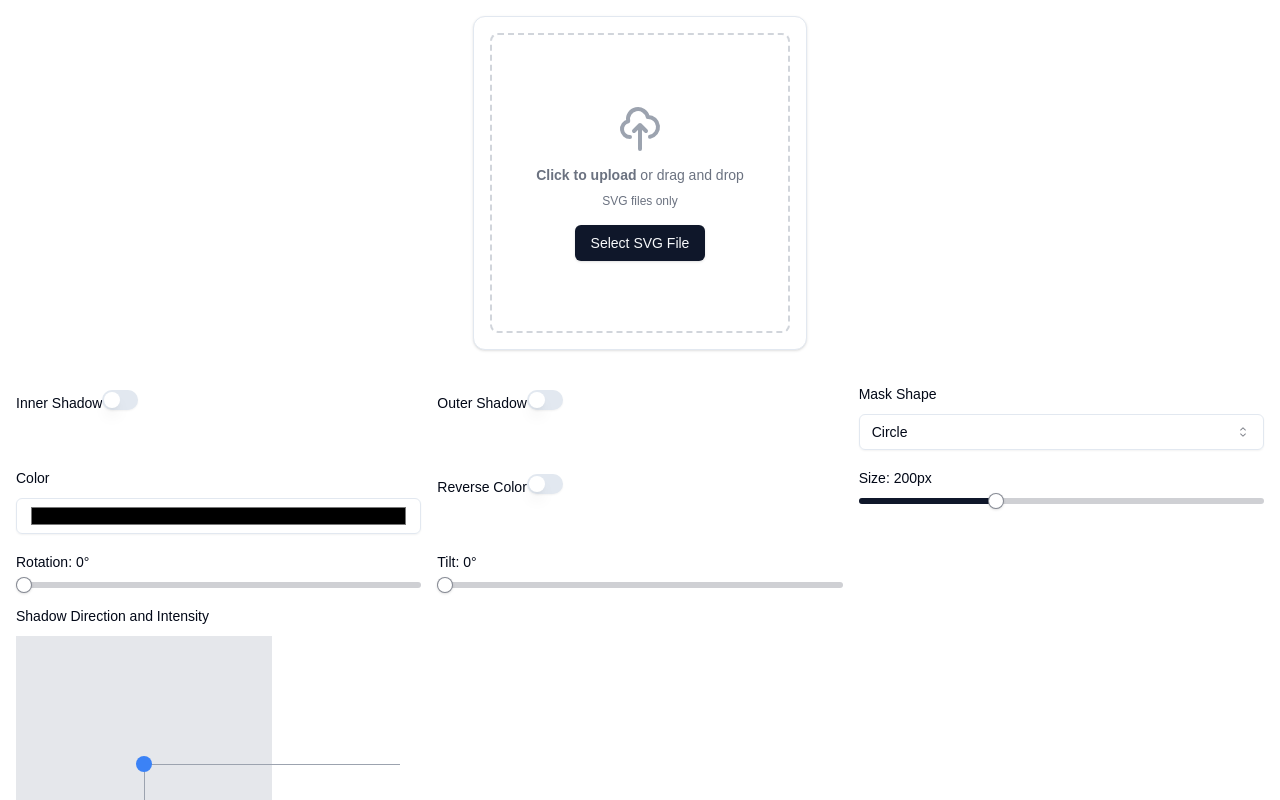
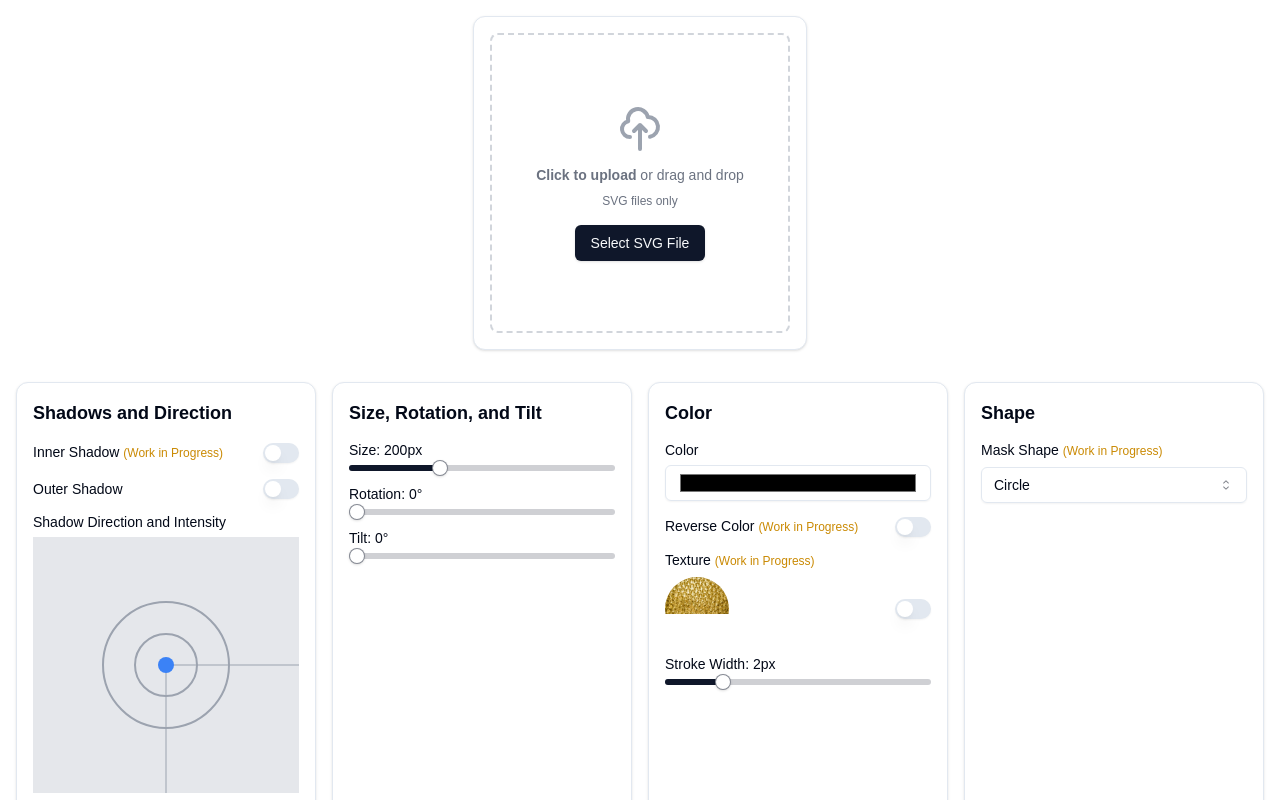
Before and after one commit to mehulcse/svg-poc, a Next.js app: page / in a window 1280 px wide. Shown: the top 800 px of the page. Built offline with nearby package versions, Linux system fonts and the light colour scheme.

Commit message:
Enhancements

```diff
--- a/app/page.tsx
+++ b/app/page.tsx
@@ -1,6 +1,6 @@
 "use client";
 
-import { useState, useEffect, useRef } from "react";
+import { useState, useRef, useEffect } from "react";
 import { Select, SelectContent, SelectItem, SelectTrigger, SelectValue } from "@/components/ui/select";
 import { Slider } from "@/components/ui/slider";
 import { Switch } from "@/components/ui/switch";
@@ -9,6 +9,7 @@ import { Input } from "@/components/ui/input";
 import { Card, CardContent } from "@/components/ui/card";
 import { Button } from "@/components/ui/button";
 import { toPng } from 'html-to-image';
+import Image from 'next/image';
 
 const shapes = ["Circle", "Rectangle", "Oval", "Hexagon"];
 
@@ -28,7 +29,17 @@ export default function Home() {
   const fileInputRef = useRef<HTMLInputElement>(null);
   const [isDragging, setIsDragging] = useState(false);
   const dropZoneRef = useRef<HTMLDivElement>(null);
-  const svgRef = useRef<SVGSVGElement>(null);
+  const svgRef = useRef<HTMLDivElement>(null);
+  const [useTexture, setUseTexture] = useState(false);
+  const [strokeWidth, setStrokeWidth] = useState(2);
+  const [innerShadowColor, setInnerShadowColor] = useState("#000000");
+  const [outerShadowColor, setOuterShadowColor] = useState("#000000");
+
+  useEffect(() => {
+    if (svgContent) {
+      updateSvgColor(color);
+    }
+  }, [svgContent, color, size, rotation, tilt, strokeWidth]);
 
   const handleFileUpload = (file: File) => {
     if (file && file.type === "image/svg+xml") {
@@ -43,23 +54,20 @@ export default function Home() {
     }
   };
 
-  const triggerFileInput = () => {
-    fileInputRef.current?.click();
-  };
-
   const getSvgStyle = () => {
     return {
       width: `${size}px`,
       height: `${size}px`,
       transform: `rotate(${rotation}deg) perspective(500px) rotateX(${tilt}deg)`,
-      filter: `${getOuterShadowStyle()} ${reverseColor ? 'invert(1)' : ''} ${reverseColor ? '' : `brightness(0) saturate(100%) ${color !== '#000000' ? `invert(1) sepia(100%) saturate(10000%) hue-rotate(${getHueRotate(color)}deg)` : ''}`}`,
+      filter: `${getOuterShadowStyle()} ${reverseColor && !useTexture ? 'invert(1)' : ''} ${!useTexture && reverseColor ? '' : `brightness(0) saturate(100%) ${color !== '#000000' ? `invert(1) sepia(100%) saturate(10000%) hue-rotate(${getHueRotate(color)}deg)` : ''}`}`,
+      opacity: useTexture ? 0.1 : 1, // Make icon more transparent when texture is used
     };
   };
 
   const getOuterShadowStyle = () => {
     if (!outerShadow) return '';
 
-    const shadowColor = "rgba(0,0,0,0.9)";
+    const shadowColor = outerShadowColor + "E6"; // Add alpha channel for 90% opacity
     const blurRadius = Math.sqrt(shadowX * shadowX + shadowY * shadowY);
     return `drop-shadow(${shadowX}px ${shadowY}px ${blurRadius}px ${shadowColor})`;
   };
@@ -67,18 +75,18 @@ export default function Home() {
   const getInnerShadowFilter = () => {
     if (!innerShadow) return '';
 
-    const shadowColor = "rgba(0,0,0,0.7)";
+    const shadowColor = innerShadowColor + "B3"; // Add alpha channel for 70% opacity
     const lightColor = "rgba(255,255,255,0.7)";
     const offset = Math.max(1, Math.sqrt(shadowX * shadowX + shadowY * shadowY) / 5);
     return `
       <filter id="innerShadow" x="-50%" y="-50%" width="200%" height="200%">
         <feGaussianBlur in="SourceAlpha" stdDeviation="${offset / 2}" result="blur"/>
-        <feOffset dx="${-shadowX / 5}" dy="${-shadowY / 5}" in="blur" result="offsetBlur"/>
+        <feOffset dx="${shadowX / 5}" dy="${shadowY / 5}" in="blur" result="offsetBlur"/>
         <feFlood flood-color="${shadowColor}" result="shadowColor"/>
         <feComposite in="shadowColor" in2="offsetBlur" operator="in" result="shadowInner"/>
 
         <feGaussianBlur in="SourceAlpha" stdDeviation="${offset / 2}" result="blur2"/>
-        <feOffset dx="${shadowX / 5}" dy="${shadowY / 5}" in="blur2" result="offsetBlur2"/>
+        <feOffset dx="${-shadowX / 5}" dy="${-shadowY / 5}" in="blur2" result="offsetBlur2"/>
         <feFlood flood-color="${lightColor}" result="lightColor"/>
         <feComposite in="lightColor" in2="offsetBlur2" operator="in" result="lightInner"/>
 
@@ -91,8 +99,28 @@ export default function Home() {
     `;
   };
 
+  const getDepthEffect = () => {
+    return `
+      <filter id="depthEffect">
+        <feMorphology operator="dilate" radius="2" in="SourceAlpha" result="thicken" />
+        <feGaussianBlur in="thicken" stdDeviation="3" result="blurred" />
+        <feFlood flood-color="rgba(0,0,0,0.3)" result="glowColor" />
+        <feComposite in="glowColor" in2="blurred" operator="in" result="softGlow" />
+        <feMerge>
+          <feMergeNode in="softGlow"/>
+          <feMergeNode in="SourceGraphic"/>
+        </feMerge>
+      </filter>
+    `;
+  };
+
   const containerStyle = {
-    display: 'inline-block', // This will make the container shrink to fit the SVG
+    width: '250px',  // Set a fixed width
+    height: '250px', // Set a fixed height
+    display: 'flex',
+    justifyContent: 'center',
+    alignItems: 'center',
+    overflow: 'hidden', // Hide overflow if SVG becomes larger than container
   };
 
   const maskStyle = {
@@ -154,23 +182,54 @@ export default function Home() {
     }
   };
 
+  const getTextureStyle = () => {
+    return {
+      backgroundImage: `url('/images/texture.png')`,
+      backgroundSize: 'cover',
+      backgroundPosition: 'center',
+      width: '100%',
+      height: '100%',
+      position: 'absolute' as const,
+      top: 0,
+      left: 0,
+      opacity: useTexture ? 1 : 0,
+      transition: 'opacity 0.3s ease',
+    };
+  };
+
+  const updateSvgColor = (newColor: string) => {
+    if (svgRef.current) {
+      const svgElement = svgRef.current.querySelector('svg');
+      if (svgElement) {
+        const paths = svgElement.querySelectorAll('path');
+        paths.forEach(path => {
+          path.setAttribute('stroke', newColor);
+        });
+      }
+    }
+  };
+
   return (
     <div className="container mx-auto p-4">
       <div className="flex flex-col items-center mb-8">
         <Card className="w-fit">
           <CardContent className="p-4">
             {svgContent ? (
-              <div style={{ ...containerStyle, ...maskStyle }}>
-                <svg width={size} height={size} ref={svgRef}>
-                  <defs dangerouslySetInnerHTML={{ __html: getInnerShadowFilter() }} />
-                  <g filter={innerShadow ? "url(#innerShadow)" : ""}>
+              <div style={containerStyle}>
+                <div ref={svgRef as React.RefObject<HTMLDivElement>} style={{ ...maskStyle, position: 'relative' }}>
+                  <div style={getTextureStyle()}></div>
+                  <svg width={size} height={size}>
+                    <defs dangerouslySetInnerHTML={{ __html: getInnerShadowFilter() + getDepthEffect() }} />
+                    <g filter={`${innerShadow ? "url(#innerShadow)" : ""} ${useTexture ? "url(#depthEffect)" : ""}`}>
                       <foreignObject width="100%" height="100%">
                         <div dangerouslySetInnerHTML={{
                           __html: svgContent.replace(/<svg/, `<svg style="${Object.entries(getSvgStyle()).map(([key, value]) => `${key}:${value}`).join(';')}"`)
+                            .replace(/<path/g, `<path stroke="${color}" stroke-width="${strokeWidth}"`)
                         }} />
                       </foreignObject>
                     </g>
                   </svg>
+                </div>
               </div>
             ) : (
               <div
@@ -211,19 +270,162 @@ export default function Home() {
         )}
       </div>
 
-      <div className="grid grid-cols-1 md:grid-cols-2 lg:grid-cols-3 gap-4">
-        <div className="space-y-2">
-          <Label>Inner Shadow</Label>
+      <div className="grid grid-cols-1 md:grid-cols-2 lg:grid-cols-4 gap-4">
+        {/* Section 1: Shadows and Direction */}
+        <Card>
+          <CardContent className="p-4">
+            <h3 className="text-lg font-semibold mb-4">Shadows and Direction</h3>
+            <div className="space-y-4">
+              <div className="flex items-center justify-between">
+                <Label>Inner Shadow <span className="text-xs text-yellow-600">(Work in Progress)</span></Label>
                 <Switch checked={innerShadow} onCheckedChange={setInnerShadow} />
               </div>
-
-        <div className="space-y-2">
+              {innerShadow && (
+                <div>
+                  <Label className="mb-2 block">Inner Shadow Color</Label>
+                  <Input
+                    type="color"
+                    value={innerShadowColor}
+                    onChange={(e) => setInnerShadowColor(e.target.value)}
+                  />
+                </div>
+              )}
+              <div className="flex items-center justify-between">
                 <Label>Outer Shadow</Label>
                 <Switch checked={outerShadow} onCheckedChange={setOuterShadow} />
               </div>
+              {outerShadow && (
+                <div>
+                  <Label className="mb-2 block">Outer Shadow Color</Label>
+                  <Input
+                    type="color"
+                    value={outerShadowColor}
+                    onChange={(e) => setOuterShadowColor(e.target.value)}
+                  />
+                </div>
+              )}
+              <div>
+                <Label className="mb-2 block">Shadow Direction and Intensity</Label>
+                <div
+                  ref={quadrantRef}
+                  className="w-full h-64 bg-gray-200 relative cursor-pointer overflow-hidden"
+                  onClick={handleQuadrantClick}
+                >
+                  <div className="absolute top-0 left-0 w-full h-full">
+                    <div className="absolute top-1/2 left-1/2 w-px h-full bg-gray-400 transform -translate-x-1/2"></div>
+                    <div className="absolute top-1/2 left-1/2 w-full h-px bg-gray-400 transform -translate-y-1/2"></div>
+                    <div className="absolute top-1/2 left-1/2 w-32 h-32 border-2 border-gray-400 rounded-full transform -translate-x-1/2 -translate-y-1/2"></div>
+                    <div className="absolute top-1/2 left-1/2 w-16 h-16 border-2 border-gray-400 rounded-full transform -translate-x-1/2 -translate-y-1/2"></div>
+                    <div
+                      className="absolute w-4 h-4 bg-blue-500 rounded-full transform -translate-x-1/2 -translate-y-1/2"
+                      style={{
+                        left: `calc(50% + ${shadowX}px)`,
+                        top: `calc(50% + ${shadowY}px)`,
+                      }}
+                    ></div>
+                  </div>
+                </div>
+                <div className="mt-2 text-sm text-gray-600">X: {shadowX}px, Y: {shadowY}px</div>
+              </div>
+            </div>
+          </CardContent>
+        </Card>
 
-        <div className="space-y-2">
-          <Label>Mask Shape</Label>
+        {/* Section 2: Size, Rotation, and Tilt */}
+        <Card>
+          <CardContent className="p-4">
+            <h3 className="text-lg font-semibold mb-4">Size, Rotation, and Tilt</h3>
+            <div className="space-y-4">
+              <div>
+                <Label className="mb-2 block">Size: {size}px</Label>
+                <Slider
+                  min={100}
+                  max={400}
+                  step={1}
+                  value={[size]}
+                  onValueChange={(value) => setSize(value[0])}
+                />
+              </div>
+              <div>
+                <Label className="mb-2 block">Rotation: {rotation}°</Label>
+                <Slider
+                  min={0}
+                  max={360}
+                  step={1}
+                  value={[rotation]}
+                  onValueChange={(value) => setRotation(value[0])}
+                />
+              </div>
+              <div>
+                <Label className="mb-2 block">Tilt: {tilt}°</Label>
+                <Slider
+                  min={0}
+                  max={90}
+                  step={1}
+                  value={[tilt]}
+                  onValueChange={(value) => setTilt(value[0])}
+                />
+              </div>
+            </div>
+          </CardContent>
+        </Card>
+
+        {/* Section 3: Color */}
+        <Card>
+          <CardContent className="p-4">
+            <h3 className="text-lg font-semibold mb-4">Color</h3>
+            <div className="space-y-4">
+              <div>
+                <Label className="mb-2 block">Color</Label>
+                <Input
+                  type="color"
+                  value={color}
+                  onChange={(e) => {
+                    setColor(e.target.value);
+                    updateSvgColor(e.target.value);
+                  }}
+                />
+              </div>
+              <div className="flex items-center justify-between">
+                <Label>Reverse Color <span className="text-xs text-yellow-600">(Work in Progress)</span></Label>
+                <Switch checked={reverseColor} onCheckedChange={setReverseColor} />
+              </div>
+              <div>
+                <Label className="mb-2 block">Texture <span className="text-xs text-yellow-600">(Work in Progress)</span></Label>
+                <div className="flex items-center justify-between">
+                  <div className="w-16 h-16 rounded-full overflow-hidden">
+                    <Image
+                      src="/images/texture.png"
+                      alt="Texture"
+                      width={64}
+                      height={64}
+                      objectFit="cover"
+                    />
+                  </div>
+                  <Switch checked={useTexture} onCheckedChange={setUseTexture} />
+                </div>
+              </div>
+              <div>
+                <Label className="mb-2 block">Stroke Width: {strokeWidth}px</Label>
+                <Slider
+                  min={0}
+                  max={10}
+                  step={0.5}
+                  value={[strokeWidth]}
+                  onValueChange={(value) => setStrokeWidth(value[0])}
+                />
+              </div>
+            </div>
+          </CardContent>
+        </Card>
+
+        {/* Section 4: Shape */}
+        <Card>
+          <CardContent className="p-4">
+            <h3 className="text-lg font-semibold mb-4">Shape</h3>
+            <div className="space-y-4">
+              <div>
+                <Label className="mb-2 block">Mask Shape <span className="text-xs text-yellow-600">(Work in Progress)</span></Label>
                 <Select value={selectedShape} onValueChange={setSelectedShape}>
                   <SelectTrigger>
                     <SelectValue placeholder="Select shape" />
@@ -237,70 +439,9 @@ export default function Home() {
                   </SelectContent>
                 </Select>
               </div>
-
-        <div className="space-y-2">
-          <Label>Color</Label>
-          <Input type="color" value={color} onChange={(e) => setColor(e.target.value)} />
             </div>
-
-        <div className="space-y-2">
-          <Label>Reverse Color</Label>
-          <Switch checked={reverseColor} onCheckedChange={setReverseColor} />
-        </div>
-
-        <div className="space-y-2">
-          <Label>Size: {size}px</Label>
-          <Slider
-            min={100}
-            max={400}
-            step={1}
-            value={[size]}
-            onValueChange={(value) => setSize(value[0])}
-          />
-        </div>
-
-        <div className="space-y-2">
-          <Label>Rotation: {rotation}°</Label>
-          <Slider
-            min={0}
-            max={360}
-            step={1}
-            value={[rotation]}
-            onValueChange={(value) => setRotation(value[0])}
-          />
-        </div>
-
-        <div className="space-y-2">
-          <Label>Tilt: {tilt}°</Label>
-          <Slider
-            min={0}
-            max={90}
-            step={1}
-            value={[tilt]}
-            onValueChange={(value) => setTilt(value[0])}
-          />
-        </div>
-
-        <div className="space-y-2 col-span-full">
-          <Label>Shadow Direction and Intensity</Label>
-          <div
-            ref={quadrantRef}
-            className="w-64 h-64 bg-gray-200 relative cursor-pointer"
-            onClick={handleQuadrantClick}
-          >
-            <div className="absolute top-1/2 left-1/2 w-px h-full bg-gray-400"></div>
-            <div className="absolute top-1/2 left-1/2 w-full h-px bg-gray-400"></div>
-            <div
-              className="absolute w-4 h-4 bg-blue-500 rounded-full"
-              style={{
-                left: `calc(50% + ${shadowX * 2}px)`,
-                top: `calc(50% + ${shadowY * 2}px)`,
-                transform: 'translate(-50%, -50%)'
-              }}
-            ></div>
-          </div>
-          <div>X: {shadowX}px, Y: {shadowY}px</div>
-        </div>
+          </CardContent>
+        </Card>
       </div>
     </div>
   );
@@ -318,7 +459,8 @@ function getHueRotate(color: string) {
 function rgbToHsl(r: number, g: number, b: number) {
   r /= 255; g /= 255; b /= 255;
   const max = Math.max(r, g, b), min = Math.min(r, g, b);
-  let h = 0, s, l = (max + min) / 2;
+  let h = 0, s;
+  const l = (max + min) / 2;
 
   if (max !== min) {
     const d = max - min;
--- a/components/ui/input.tsx
+++ b/components/ui/input.tsx
@@ -2,8 +2,14 @@ import * as React from "react"
 
 import { cn } from "@/lib/utils"
 
-export interface InputProps
-  extends React.InputHTMLAttributes<HTMLInputElement> {}
+// Remove or modify this line:
+// interface InputProps extends React.InputHTMLAttributes<HTMLInputElement> {}
+
+// If you need to extend the InputProps, add at least one property:
+interface InputProps extends React.InputHTMLAttributes<HTMLInputElement> {
+  // Add a custom property here, for example:
+  customProp?: string;
+}
 
 const Input = React.forwardRef<HTMLInputElement, InputProps>(
   ({ className, type, ...props }, ref) => {
```
Also changed, not shown: .eslintrc.json. Lines whose indentation alone changed are shown as unchanged.
